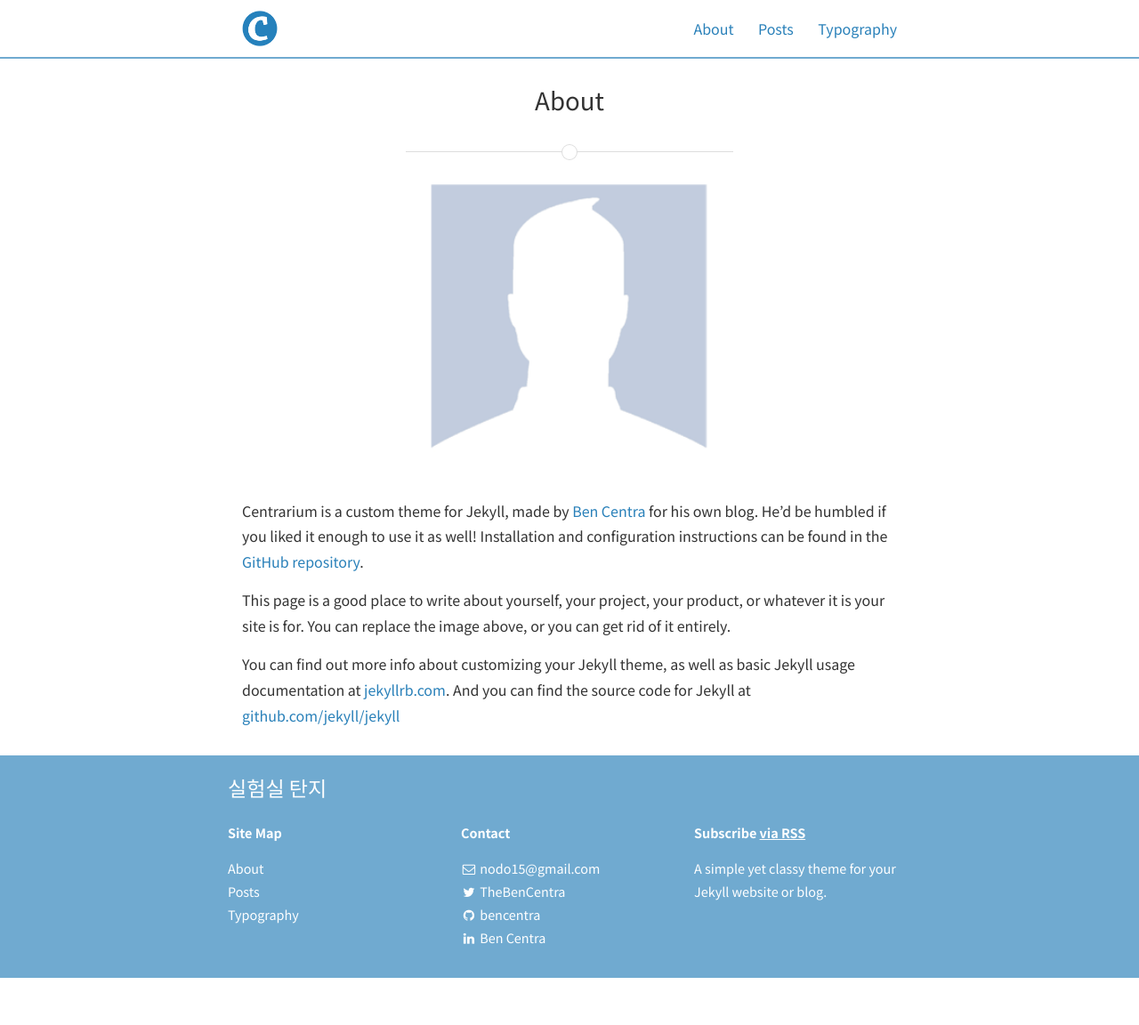
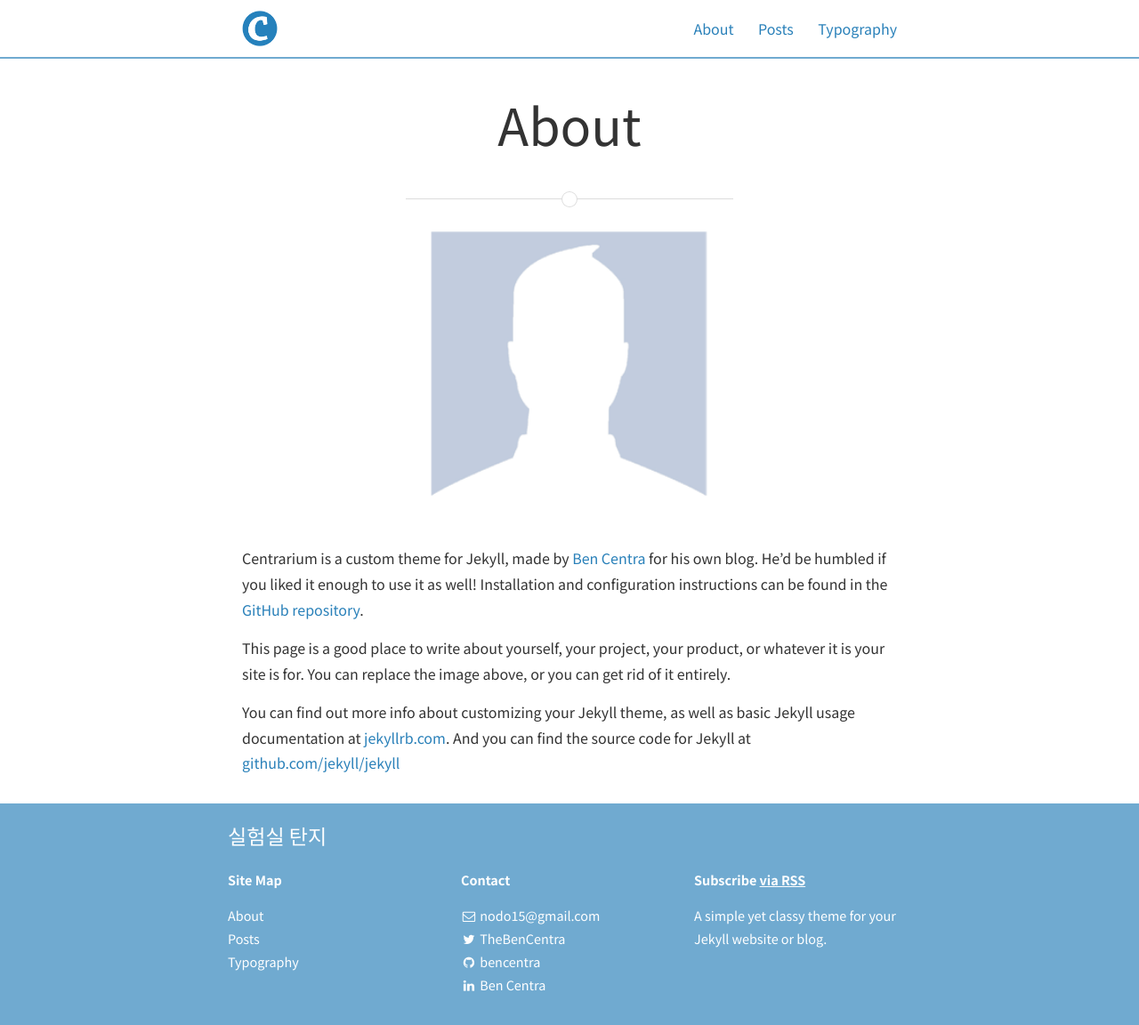
Before and after one commit to tanji3000/tanji3000.github.io, a Jekyll site: the page built from about.md, in a window 1280 px wide. Shown: the whole page at 89% size. Built offline with Jekyll 4.4.1, drawn with Linux system fonts in a browser that asks for light colours; nearby versions of some CDN libraries; before the commit the page ends 1099 px from its top, so only the background shows below that.

Commit message:
Update _typography.scss

```diff
--- a/_sass/base/_typography.scss
+++ b/_sass/base/_typography.scss
@@ -22,7 +22,7 @@ h6 {
   margin: 0 0 rem($base-font-size);
 }
 h1 {
-	font-size: modular-scale(3);
+	font-size: modular-scale(7);
 }
 h2 {
 	font-size: modular-scale(3);
```
